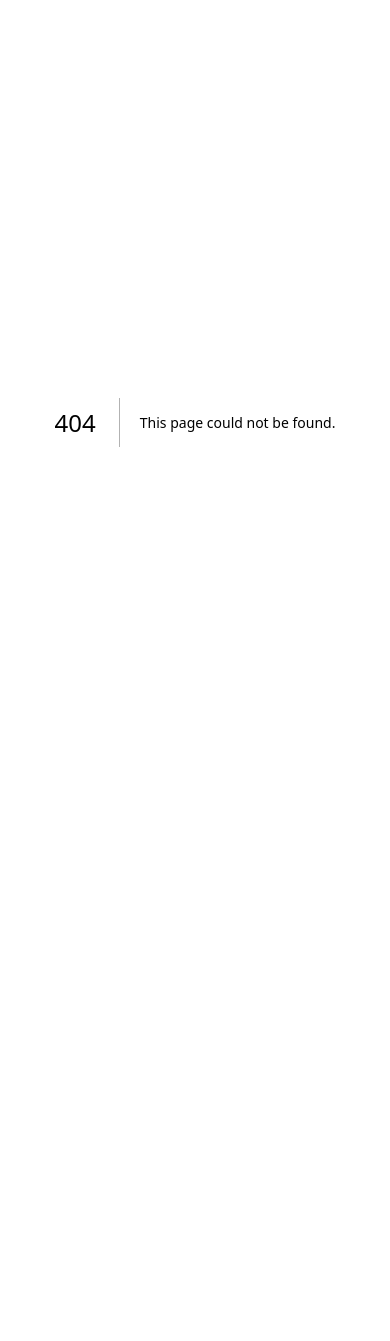
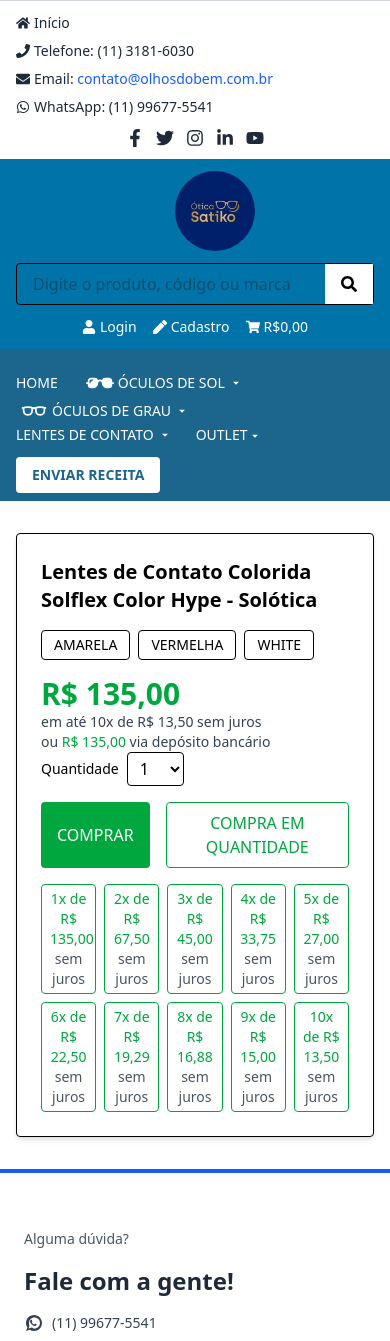
Before and after one commit to LucasCamposGit/optical-store, a Next.js app in the folder frontend-optical-store/: page /produto in a window 390 px wide. Before the commit this address had no page. Shown: the top 1341 px of the page. Before the commit the page ends 844 px from the top, so only its background shows below. Built offline with nearby package versions, Linux system fonts and the light colour scheme.

Commit message:
Refactor store layout and components: - Removed Header, Navbar, and page components. - Added new ContactBar and Footer components. - Implemented StoreLayout for consistent structure. - Updated product and store pages with new layout. - Introduced responsive design and improved accessibility.

```diff
--- /dev/null
+++ b/frontend-optical-store/src/app/(public)/(loja)/layout.tsx
@@ -0,0 +1,22 @@
+"use client";
+
+import Header from "./components/Header";
+import ContactBar from "./components/ContactBar";
+import Footer from "./components/Footer";
+import Navbar from "./components/Navbar";
+
+export default function StoreLayout({
+  children,
+}: {
+  children: React.ReactNode;
+}) {
+  return (
+    <div>
+      <ContactBar />
+      <Header />
+      <Navbar />
+      <main className="container mx-auto px-4 py-8">{children}</main>
+      <Footer />
+    </div>
+  );
+}
--- a/frontend-optical-store/src/app/(public)/loja/page.tsx
+++ b/frontend-optical-store/src/app/(public)/(loja)/loja/page.tsx
@@ -1,15 +1,8 @@
-import Header from "./components/Header";
-import ContactBar from "./components/ContactBar";
-import Navbar from "./components/Navbar";
 import Image from 'next/image';
-import Footer from "./components/Footer";
 
 export default function Store() {
   return (
     <div>
-      <ContactBar />
-      <Header />
-      <Navbar />
       <section className="bg-blue-100 py-8">
         <div className="container mx-auto px-6 text-center">
           <h2 className="text-3xl font-semibold mb-4">Armações a partir de R$ 89,00</h2>
@@ -48,9 +41,6 @@
           </div>
         </div>
       </section>
-
-      <Footer />
-
     </div>
   );
 }
--- /dev/null
+++ b/frontend-optical-store/src/app/(public)/(loja)/produto/page.tsx
@@ -0,0 +1,103 @@
+"use client";
+
+import React, { useState } from "react";
+
+// Subcomponents
+
+const PriceInfo = () => (
+  <div>
+    <p className="text-green-600 text-3xl font-semibold">R$ 135,00</p>
+    <p className="text-sm text-gray-700">em até 10x de R$ 13,50 sem juros</p>
+    <p className="text-sm text-gray-700">ou <span className="text-green-600">R$ 135,00</span> via depósito bancário</p>
+  </div>
+);
+
+const QuantitySelector = () => {
+  const [quantity, setQuantity] = useState(1);
+  return (
+    <div className="flex items-center gap-2">
+      <label className="text-sm font-medium">Quantidade</label>
+      <select
+        value={quantity}
+        onChange={(e) => setQuantity(Number(e.target.value))}
+        className="border rounded px-2 py-1"
+      >
+        {[...Array(10)].map((_, i) => (
+          <option key={i + 1} value={i + 1}>
+            {i + 1}
+          </option>
+        ))}
+      </select>
+    </div>
+  );
+};
+
+const Installments = () => {
+  const values = [
+    "1x de R$ 135,00",
+    "2x de R$ 67,50",
+    "3x de R$ 45,00",
+    "4x de R$ 33,75",
+    "5x de R$ 27,00",
+    "6x de R$ 22,50",
+    "7x de R$ 19,29",
+    "8x de R$ 16,88",
+    "9x de R$ 15,00",
+    "10x de R$ 13,50"
+  ];
+  return (
+    <div className="grid grid-cols-5 gap-2 mt-4 text-sm text-green-600">
+      {values.map((v, i) => (
+        <div key={i} className="border px-2 py-1 rounded text-center">
+          {v} <span className="text-gray-600">sem juros</span>
+        </div>
+      ))}
+    </div>
+  );
+};
+
+const ProductOptions = () => {
+  const options = ["AMARELA", "VERMELHA", "WHITE"];
+  return (
+    <div className="flex gap-2 my-4">
+      {options.map((opt) => (
+        <button
+          key={opt}
+          className="border rounded px-3 py-1 text-sm hover:bg-gray-100"
+        >
+          {opt}
+        </button>
+      ))}
+    </div>
+  );
+};
+
+const PurchaseButtons = () => (
+  <div className="flex gap-4 my-4">
+    <button className="bg-green-600 text-white px-4 py-2 rounded hover:bg-green-700">
+      COMPRAR
+    </button>
+    <button className="border border-green-600 text-green-600 px-4 py-2 rounded hover:bg-green-50">
+      COMPRA EM QUANTIDADE
+    </button>
+  </div>
+);
+
+// Main Component
+
+const ContactLensProduct = () => {
+  return (
+    <div className="max-w-3xl mx-auto p-6 border rounded shadow-md">
+      <h1 className="text-xl font-semibold mb-2">
+        Lentes de Contato Colorida Solflex Color Hype - Solótica
+      </h1>
+      <ProductOptions />
+      <PriceInfo />
+      <QuantitySelector />
+      <PurchaseButtons />
+      <Installments />
+    </div>
+  );
+};
+
+export default ContactLensProduct;
```
Also changed, not shown: frontend-optical-store/src/app/(public)/(loja)/components/ContactBar.tsx (renamed from frontend-optical-store/src/app/(public)/loja/components/ContactBar.tsx), frontend-optical-store/src/app/(public)/(loja)/components/Footer.tsx (renamed from frontend-optical-store/src/app/(public)/loja/components/Footer.tsx), frontend-optical-store/src/app/(public)/(loja)/components/Header.tsx (renamed from frontend-optical-store/src/app/(public)/loja/components/Header.tsx), frontend-optical-store/src/app/(public)/(loja)/components/Navbar.tsx (renamed from frontend-optical-store/src/app/(public)/loja/components/Navbar.tsx).
